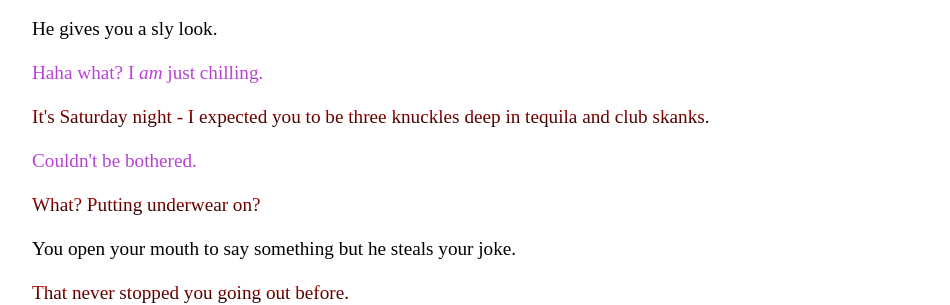
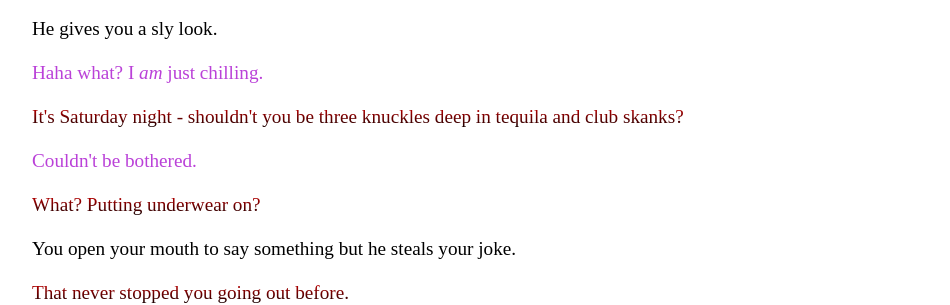
Before and after one commit to Pinelife/pinelife.github.io, a Jekyll site: the page Hellhole/Room9.html, which Jekyll copies as it is, in a window 1280 px wide. Shown: the part 1133-1438 px from the top of the page, without its empty margins (160-1110 px from the left). Built offline with Jekyll 4.4.1, drawn with Linux system fonts in a browser that asks for light colours.

Commit message:
Update Room9.html

```diff
--- a/Hellhole/Room9.html
+++ b/Hellhole/Room9.html
@@ -75,7 +75,7 @@ Chillin.
 	Haha what? I <i>am</i> just chilling.
 </p>
 <p class = "Satan">
-	It's Saturday night - I expected you to be three knuckles deep in tequila and club skanks.
+	It's Saturday night - shouldn't you be three knuckles deep in tequila and club skanks?
 </p>
 <p class="lauria">
 	Couldn't be bothered.
```
